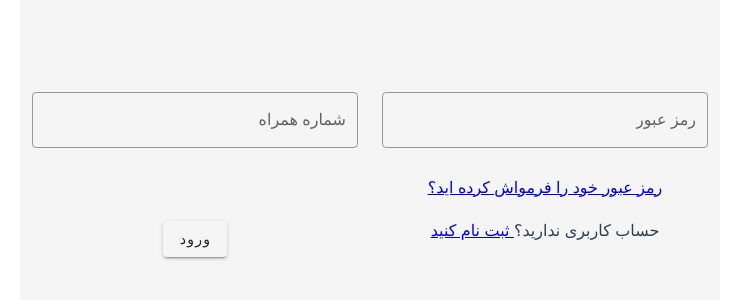
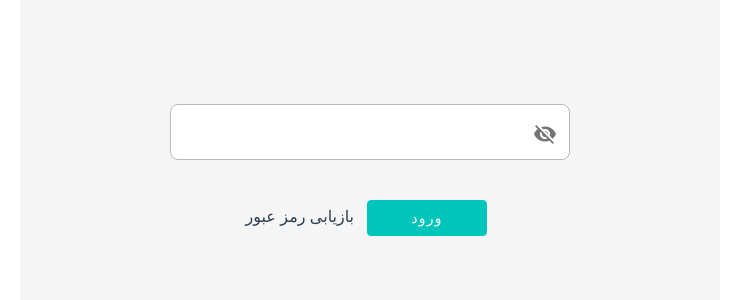
Before and after one commit to NaserAhadi/register-login-system, a Vue app: page /login in a window 1280 px wide. Shown: the part 210-510 px from the top of the page, without its empty margins (270-1009 px from the left). Built offline with nearby package versions, Linux system fonts and the light colour scheme.

Commit message:
feat: implement login service api

```diff
--- /dev/null
+++ b/src/services/loginService.js
@@ -0,0 +1,7 @@
+import { apiService } from "./apiService"
+
+export default {
+    httpLogin(userPayload){
+        return apiService.post('v3/login', userPayload)
+    },
+}
--- a/src/views/Login/Login.vue
+++ b/src/views/Login/Login.vue
@@ -1,53 +1,67 @@
 <template>
-  <v-container>
-    <v-row class="d-flex flex-column align-center">
-      <v-col cols="6">
-        <v-text-field
-          :label="persianLanguageResource.phoneNumber"
-          outlined
-        />
-      </v-col>
-      <v-col cols="6">
-        <v-text-field
-          :label="persianLanguageResource.password"
-          outlined
-        />
-        <router-link :to="{name:'RetrievalPassword'}">
-          {{ persianLanguageResource.forgotPassword }}
-        </router-link>
-      </v-col>
-      <v-col cols="6">
-        <v-btn>
-          {{ persianLanguageResource.login }}
-        </v-btn>
-      </v-col>
-      <v-col>
-        <span>{{ persianLanguageResource.dontHaveAccount }}</span>
-        <router-link :to="{name:'Register'}">
-          {{ persianLanguageResource.register }}
-        </router-link>
-      </v-col>
-    </v-row>
-  </v-container>
+  <v-form @submit.prevent="submitUserinfo()">
+    <BaseTextfield
+      v-model="password"
+      hint="رمز عبور خود را وارد کنید"
+      :is-password-field="true"
+    />
+    <router-link
+      :to="{name:'RetrievalPassword'}"
+      tag="span"
+    >
+      {{ persianLanguageResource.RetrievalPassword }}
+    </router-link>
+    <BaseButton
+      class="primary-button"
+      type="submit"
+    >
+      {{ persianLanguageResource.login }}
+    </BaseButton>
+    <BaseSnackbar :timeout="7000" />
+  </v-form>
 </template>
 
 <script>
     import persianLanguageResource from '@/lang/fa-IR.js'
     // import RetrievalPassword from '@/views/RetrievalPassword/RetrievalPassword'
+    import loginService from '@/services/loginService.js'
+    import {mapState,mapActions} from 'vuex'
+    import {setItemsOnLocalStorage} from '@/util/localstorageFunctions.js'
     export default {
         name: 'Login',
         data(){
             return {
-                persianLanguageResource
+                persianLanguageResource,
+                password:'',
             }
         },
         // components:{
         //     RetrievalPassword
         // },
+        computed:{
+          ...mapState('register', ['userPhoneNumber'])
+        },
         methods:{
+          ...mapActions('global', ['triggerSnackbar']),
             navigateToRetrievalPassword(){
 
-            }
+            },
+            async submitUserinfo(){
+              try{
+                 const userInfo = {
+                    mobile: localStorage.getItem('phoneNumber'),
+                    password: this.password
+                  }
+                  const {data} = await loginService.httpLogin(userInfo)
+                  setItemsOnLocalStorage('access_token', data.access_token)
+                  setItemsOnLocalStorage('refresh_token', data.refresh_token)
+                  setItemsOnLocalStorage('token_type', data.token_type)
+                  setItemsOnLocalStorage('exporation', data.expires_in)
+              } catch(error){
+                  const snackbarConfig = { message: error.response.data.error, toggle: true}
+                  this.triggerSnackbar(snackbarConfig)
+              }
+            },
         }
     }
 </script>
```
